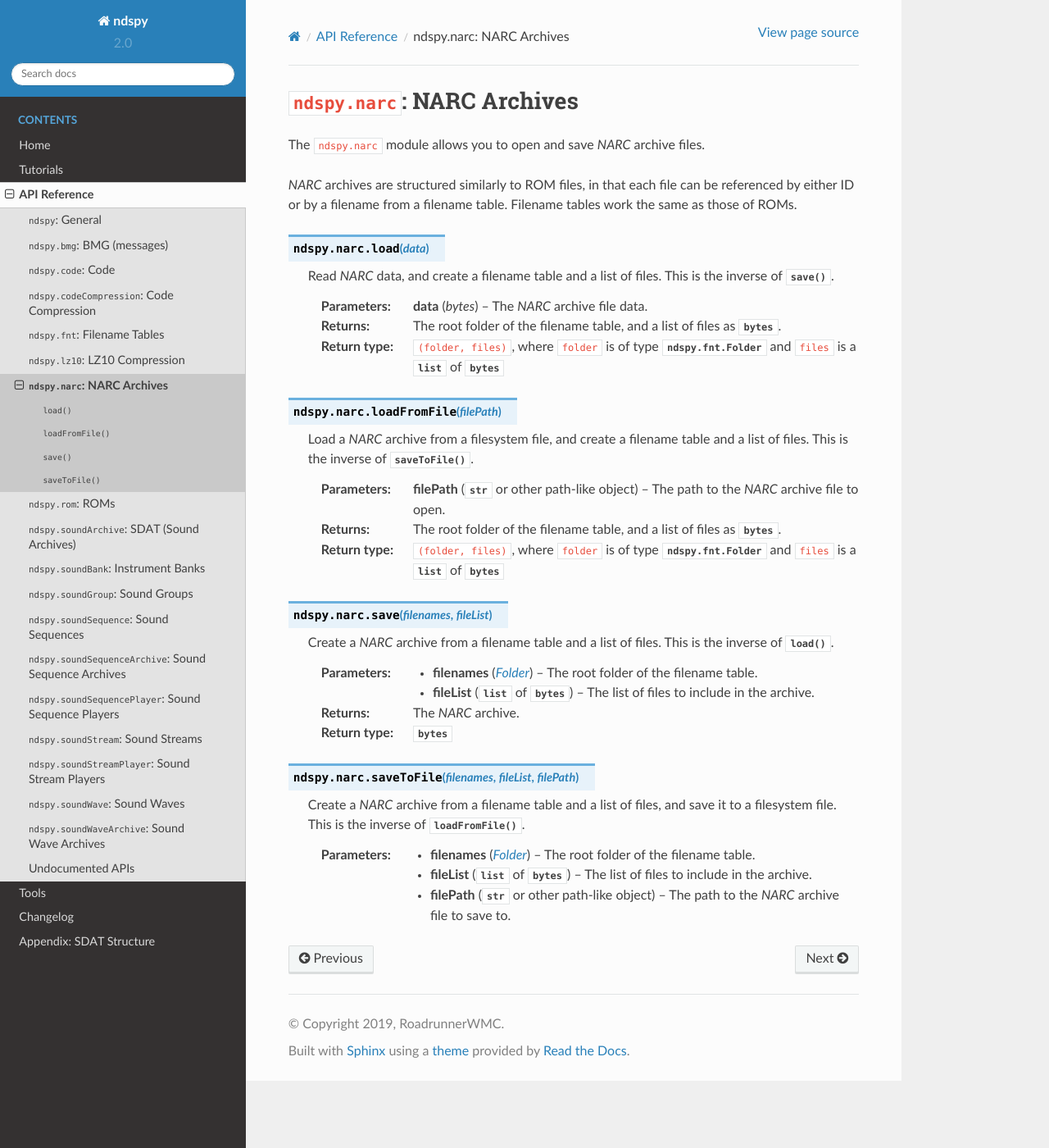
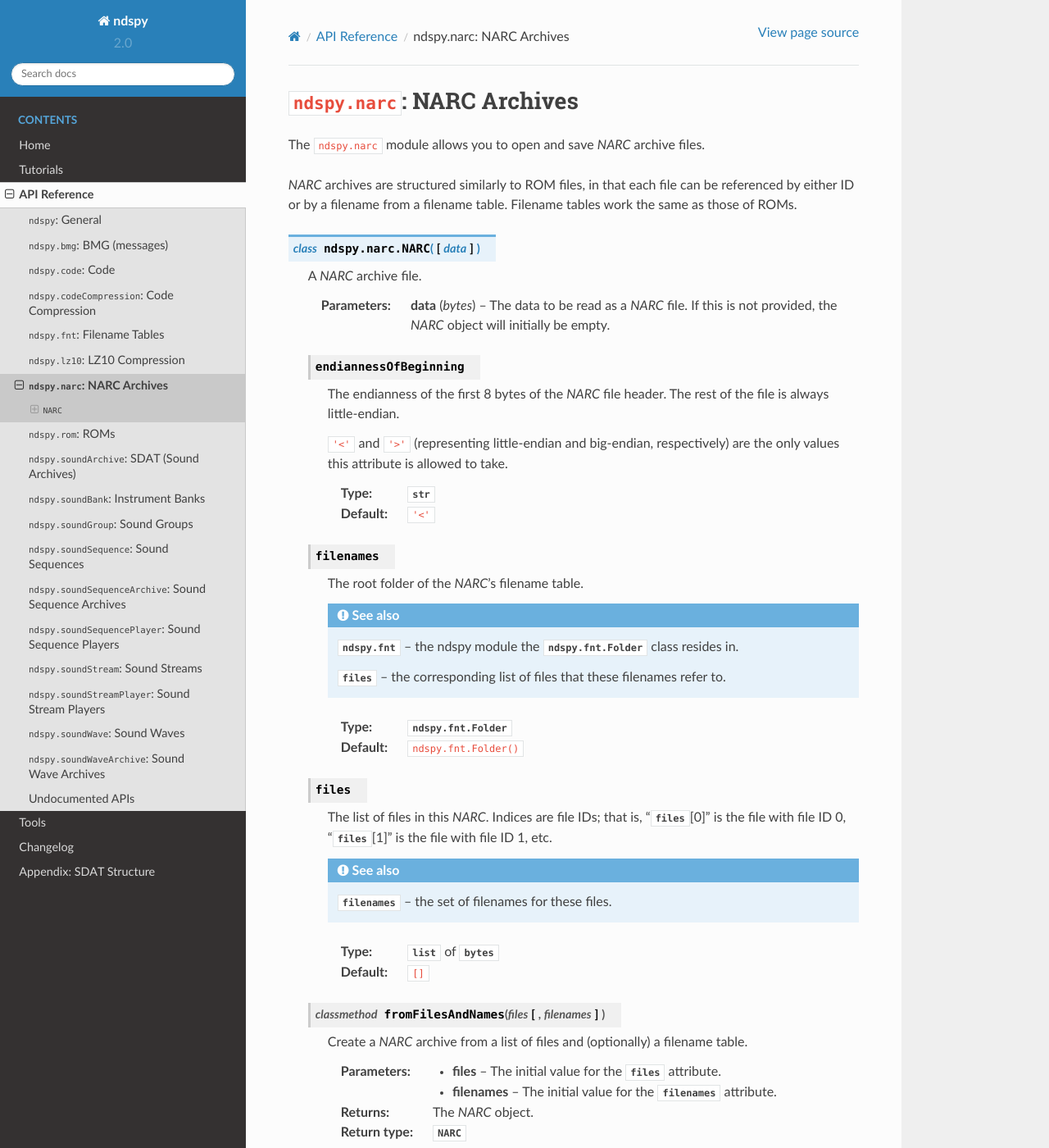
Before and after one commit to RoadrunnerWMC/ndspy, a Sphinx documentation site: the page built from docs/source/narc.rst, in a window 1280 px wide and 1400 px high. Shown: the whole window at 82% size. Built offline with Sphinx 7.4.7 and the Read the Docs theme 2.0.0, drawn with Linux system fonts in a browser that asks for light colours; some of the changed text lies outside the part shown.

Commit message:
New NARC API
So it turns out that NSMB and LoZ:ST use incompatible NARC headers. Thus, there's more state involved with a NARC than just the files list and the filenames table, and it therefore makes sense to write a whole class for it. The benefits include an API that matches that of ROM very closely, and extra convenience functions for retrieving and replacing files by name. The drawback is that the API has no similarity whatsoever with the old one, and any code written for the old API needs to be updated, guaranteed. Also, new tutorial!

```diff
--- a/docs/source/narc.rst
+++ b/docs/source/narc.rst
@@ -28,62 +28,129 @@ referenced by either ID or by a filename from a filename table. Filename tables
 work the same as those of ROMs.
 
 
-.. py:function:: load(data)
+.. py:class:: NARC([data])
 
-    Read *NARC* data, and create a filename table and a list of files. This is
-    the inverse of :py:func:`save`.
+    A *NARC* archive file.
 
-    :param bytes data: The *NARC* archive file data.
+    :param data: The data to be read as a *NARC* file. If this is not provided,
+        the *NARC* object will initially be empty.
+    :type data: bytes
 
-    :returns: The root folder of the filename table, and a list of files as
-        :py:class:`bytes`.
+    .. py:attribute:: endiannessOfBeginning
 
-    :rtype: ``(folder, files)``, where ``folder`` is of type
-        :py:class:`ndspy.fnt.Folder` and ``files`` is a :py:class:`list` of
-        :py:class:`bytes`
+        The endianness of the first 8 bytes of the *NARC* file header. The rest
+        of the file is always little-endian.
 
+        ``'<'`` and ``'>'`` (representing little-endian and big-endian,
+        respectively) are the only values this attribute is allowed to take.
 
-.. py:function:: loadFromFile(filePath)
+        :type: :py:class:`str`
 
-    Load a *NARC* archive from a filesystem file, and create a filename table
-    and a list of files. This is the inverse of :py:func:`saveToFile`.
+        :default: ``'<'``
 
-    :param filePath: The path to the *NARC* archive file to open.
-    :type filePath: :py:class:`str` or other path-like object
+    .. py:attribute:: filenames
 
-    :returns: The root folder of the filename table, and a list of files as
-        :py:class:`bytes`.
+        The root folder of the *NARC*'s filename table.
 
-    :rtype: ``(folder, files)``, where ``folder`` is of type
-        :py:class:`ndspy.fnt.Folder` and ``files`` is a :py:class:`list` of
-        :py:class:`bytes`
+        .. seealso::
 
+            :py:mod:`ndspy.fnt` -- the ndspy module the
+            :py:class:`ndspy.fnt.Folder` class resides in.
 
-.. py:function:: save(filenames, fileList)
+            :py:attr:`files` -- the corresponding list of files that these
+            filenames refer to.
 
-    Create a *NARC* archive from a filename table and a list of files. This is
-    the inverse of :py:func:`load`.
+        :type: :py:class:`ndspy.fnt.Folder`
 
-    :param Folder filenames: The root folder of the filename table.
+        :default: ``ndspy.fnt.Folder()``
 
-    :param fileList: The list of files to include in the archive.
-    :type fileList: :py:class:`list` of :py:class:`bytes`
+    .. py:attribute:: files
 
-    :returns: The *NARC* archive.
+        The list of files in this *NARC*. Indices are file IDs; that is,
+        ":py:attr:`files`\[0]" is the file with file ID 0,
+        ":py:attr:`files`\[1]" is the file with file ID 1, etc.
 
-    :rtype: :py:class:`bytes`
+        .. seealso::
 
+            :py:attr:`filenames` -- the set of filenames for these files.
 
-.. py:function:: saveToFile(filenames, fileList, filePath)
+        :type: :py:class:`list` of :py:class:`bytes`
 
-    Create a *NARC* archive from a filename table and a list of files, and
-    save it to a filesystem file. This is the inverse of
-    :py:func:`loadFromFile`.
+        :default: ``[]``
 
-    :param Folder filenames: The root folder of the filename table.
+    .. py:classmethod:: fromFilesAndNames(files[, filenames])
 
-    :param fileList: The list of files to include in the archive.
-    :type fileList: :py:class:`list` of :py:class:`bytes`
+        Create a *NARC* archive from a list of files and (optionally) a
+        filename table.
 
-    :param filePath: The path to the *NARC* archive file to save to.
-    :type filePath: :py:class:`str` or other path-like object
+        :param files: The initial value for the :py:attr:`files` attribute.
+
+        :param filenames: The initial value for the :py:attr:`filenames`
+            attribute.
+
+        :returns: The *NARC* object.
+        :rtype: :py:class:`NARC`
+
+    .. py:classmethod:: fromFile(filePath)
+
+        Load a *NARC* archive from a filesystem file. This is a convenience
+        function.
+
+        :param filePath: The path to the *NARC* file to open.
+        :type filePath: :py:class:`str` or other path-like object
+
+        :returns: The *NARC* object.
+        :rtype: :py:class:`NARC`
+
+    .. py:function:: getFileByName(filename)
+
+        Return the data for the file with the given filename (path). This is a
+        convenience function; the following two lines of code are exactly
+        equivalent (apart from some error checking):
+
+        .. code-block:: python
+
+            fileData = narc.getFileByName(filename)
+            fileData = narc.files[narc.filenames.idOf(filename)]
+
+        .. seealso::
+            :py:func:`setFileByName` -- to replace the file data instead of
+            retrieving it.
+
+        :param str filename: The name of the file.
+
+        :returns: The file's data.
+        :rtype: :py:class:`bytes`
+
+    .. py:function:: setFileByName(filename, data)
+
+        Replace the data for the file with the given filename (path) with the
+        given data. This is a convenience function; the following two lines of
+        code are exactly equivalent (apart from some error checking):
+
+        .. code-block:: python
+
+            narc.setFileByName(filename, fileData)
+            narc.files[narc.filenames.idOf(filename)] = fileData
+
+        .. seealso::
+            :py:func:`getFileByName` -- to retrieve the file data
+            instead of replacing it.
+
+        :param str filename: The name of the file.
+        :param bytes data: The new data for the file.
+
+    .. py:function:: save()
+
+        Generate file data representing this *NARC*.
+
+        :returns: The *NARC* archive file data.
+        :rtype: :py:class:`bytes`
+
+    .. py:function:: saveToFile(filePath)
+
+        Generate file data representing this *NARC*, and save it to a
+        filesystem file. This is a convenience function.
+
+        :param filePath: The path to the *NARC* archive file to save to.
+        :type filePath: :py:class:`str` or other path-like object
```
Also changed, not shown: docs/source/tutorial01-editingRom.rst (+8 -6 lines), docs/source/tutorial02-editingNarc.rst (added, +336 -0 lines), docs/source/tutorials.rst (+40 -0 lines), docs/source/images/tutorial-narc-after.png (added), docs/source/images/tutorial-narc-before.png (added), docs/source/images/tutorial-rom-after.png (renamed from docs/source/images/tutorial01-after.png), docs/source/images/tutorial-rom-before.png (renamed from docs/source/images/tutorial01-before.png), 3 other files.
